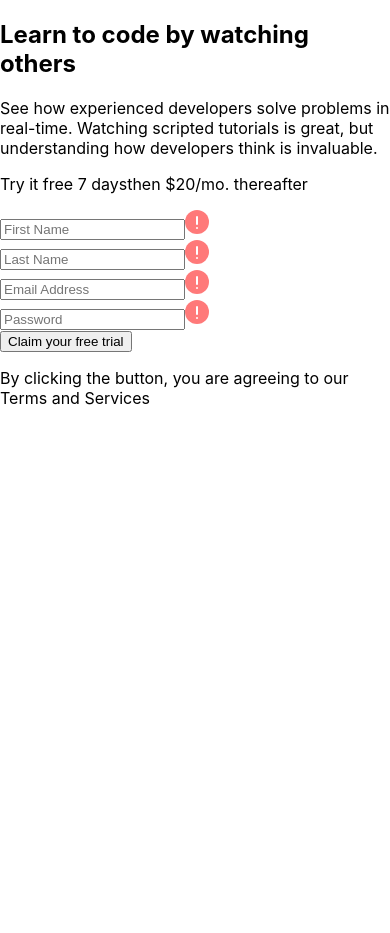
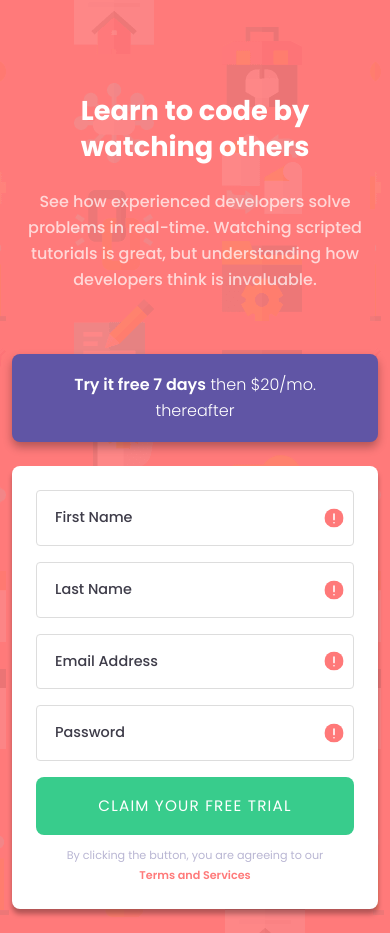
Before and after one commit to siavhnz/intro-with-signup, a React (Create React App) app: page / in a window 390 px wide. Before the commit the page ends 844 px from the top, so only its background shows below. Built offline with nearby package versions, Linux system fonts and the light colour scheme.

Commit message:
Mobile design added

```diff
--- a/public/index.html
+++ b/public/index.html
@@ -23,6 +23,7 @@
       Learn how to configure a non-root public URL by running `npm run build`.
     -->
     <title>Intro component with sign up form</title>
+    <link href="https://fonts.googleapis.com/css2?family=Poppins:wght@300;400;500;600;700&display=swap" rel="stylesheet">
   </head>
   <body>
     <noscript>You need to enable JavaScript to run this app.</noscript>
--- a/src/App.css
+++ b/src/App.css
@@ -1,38 +1,16 @@
-.App {
-  text-align: center;
+:root {
+  --primary-red: #ff7a7a;
+  --primary-green: #38cc8c;
+  --blue: #6055a5;
+  --grayish-blue: #b9b6d3;
+  --dark-blue: #3e3c49;
 }
 
-.App-logo {
-  height: 40vmin;
-  pointer-events: none;
-}
-
-@media (prefers-reduced-motion: no-preference) {
-  .App-logo {
-    animation: App-logo-spin infinite 20s linear;
-  }
-}
-
-.App-header {
-  background-color: #282c34;
+body {
+  background-color: var(--primary-red);
+  background-image: url("./images/bg-intro-mobile.png");
+  display: flex;
   min-height: 100vh;
-  display: flex;
-  flex-direction: column;
   align-items: center;
   justify-content: center;
-  font-size: calc(10px + 2vmin);
-  color: white;
 }
-
-.App-link {
-  color: #61dafb;
-}
-
-@keyframes App-logo-spin {
-  from {
-    transform: rotate(0deg);
-  }
-  to {
-    transform: rotate(360deg);
-  }
-}
--- a/src/components/Intro/Introductory.js
+++ b/src/components/Intro/Introductory.js
@@ -1,11 +1,12 @@
+import styleUtils from "./Introductory.module.css";
 import SignupForm from "./SignupForm";
 
 const Introductory = () => {
   return (
-    <article>
-      <div>
-        <h1>Learn to code by watching others</h1>
-        <p>
+    <article className={styleUtils.container}>
+      <div className={styleUtils.intro}>
+        <h1 className={styleUtils.title}>Learn to code by watching others</h1>
+        <p className={styleUtils.desc}>
           See how experienced developers solve problems in real-time. Watching
           scripted tutorials is great, but understanding how developers think is
           invaluable.
--- /dev/null
+++ b/src/components/Intro/Introductory.module.css
@@ -0,0 +1,26 @@
+
+.container {
+    margin: 1.5rem;
+    margin-top: 5.825rem;
+    max-width: 36rem;
+}
+
+.title {
+    font-size: 1.7rem;
+    line-height: 2.25rem;
+    font-weight: 700;
+    color:#fff;
+    text-align: center;
+    max-width: 15rem;
+    margin-left:auto;
+    margin-right:auto;
+}
+
+.desc {
+    font-size: 1rem;
+    line-height: 1.625rem;
+    font-weight: 500;
+    color: rgba(255, 255, 255, 0.7);
+    text-align: center;
+    margin-top: 1.5rem
+}
--- a/src/components/Intro/SignupForm.js
+++ b/src/components/Intro/SignupForm.js
@@ -1,24 +1,29 @@
+import styleUtils from "./SignupForm.module.css";
 import TextInput from "../Toolkit/TextInput";
 
 const SignupForm = () => {
   return (
-    <div>
-      <div>
+    <div className={styleUtils.signup}>
+      <div className={styleUtils["trial-message"]}>
         <p>
-          <span>Try it free 7 days</span>
-          <span>then $20/mo. thereafter</span>
+          <span className={styleUtils.bolder}>Try it free 7 days</span>
+          <span> then $20/mo. thereafter</span>
         </p>
       </div>
-      <form>
+      <form className={styleUtils.form}>
         <TextInput placeholder="First Name" type="text" />
         <TextInput placeholder="Last Name" type="text" />
         <TextInput placeholder="Email Address" type="text" />
         <TextInput placeholder="Password" type="password" />
-        <button aria-label="click to sign up for 7 days tial">
+        <button
+          className={styleUtils["submit-btn"]}
+          aria-label="click to sign up for 7 days tial"
+        >
           Claim your free trial
         </button>
-        <p>
-          By clicking the button, you are agreeing to our Terms and Services
+        <p className={styleUtils["terms-message"]}>
+          By clicking the button, you are agreeing to our
+          <span className={styleUtils.bolder}> Terms and Services</span>
         </p>
       </form>
     </div>
--- /dev/null
+++ b/src/components/Intro/SignupForm.module.css
@@ -0,0 +1,55 @@
+.signup {
+    margin-top: 3.825rem;
+}
+
+.trial-message {
+    font-size: 1rem;
+    font-weight: 300;
+    line-height: 1.625rem;
+    background-color: var(--blue);
+    color: #fff;
+    padding: 1.125rem 3rem;
+    text-align:center;
+    border-radius: 0.5rem;
+    box-shadow: 0px 5px 10px 0px rgba(0,0,0,0.3);
+}
+
+.trial-message .bolder {
+    font-weight: 600;
+}
+
+.form {
+    background-color: #fff;
+    margin-top: 1.5rem;
+    padding: 1.5rem;
+    border-radius: 0.5rem;
+    box-shadow: 0px 5px 5px 0px rgba(0,0,0,0.3);
+    display: flex;
+    flex-direction: column;
+    row-gap: 1rem;
+}
+
+.submit-btn {
+    background-color: var(--primary-green);
+    padding: 1.125rem;
+    color: #fff;
+    text-transform: uppercase;
+    border-radius: 0.5rem;
+    font-size:0.95rem;
+    letter-spacing: 0.075rem;
+}
+
+.terms-message {
+    font-size: 0.7rem;
+    text-align: center;
+    color: var(--grayish-blue);
+    padding-left: 1rem;
+    padding-right: 1rem;
+    margin-top: -0.375rem;
+    line-height: 1.25rem;
+}
+
+.terms-message .bolder {
+    color: var(--primary-red);
+    font-weight: 600;
+}
--- a/src/components/Toolkit/TextInput.js
+++ b/src/components/Toolkit/TextInput.js
@@ -1,10 +1,19 @@
+import styleUtils from "./TextInput.module.css";
 import { ReactComponent as ErrorIcon } from "../../images/icon-error.svg";
 
 const TextInput = ({ placeholder, type }) => {
   return (
-    <div>
-      <input type={type} placeholder={placeholder} />
-      <ErrorIcon focusable="false" aria-hidden="true" />
+    <div className={styleUtils.container}>
+      <input
+        className={styleUtils.input}
+        type={type}
+        placeholder={placeholder}
+      />
+      <ErrorIcon
+        className={styleUtils["error-icon"]}
+        focusable="false"
+        aria-hidden="true"
+      />
     </div>
   );
 };
--- /dev/null
+++ b/src/components/Toolkit/TextInput.module.css
@@ -0,0 +1,31 @@
+.container {
+    position: relative;
+    display: flex;
+    flex-direction: column;
+}
+
+.input {
+    font-size: 0.9rem;
+    font-weight: 500;
+    border: 1px solid #ddd;
+    border-radius: 0.25rem;
+    padding: 1rem 1.125rem;
+    color: var(--dark-blue);
+}
+
+.input::placeholder {
+    color: var(--dark-blue);
+}
+
+.input:active,
+.input:focus {
+    outline: none;
+    border-color: var(--grayish-blue);
+}
+
+.error-icon {
+    position: absolute;
+    right: 0.5rem;
+    bottom: 1rem;
+    transform: scale(0.8);
+}
--- a/src/index.css
+++ b/src/index.css
@@ -1,13 +1,355 @@
-body {
-  margin: 0;
-  font-family: -apple-system, BlinkMacSystemFont, 'Segoe UI', 'Roboto', 'Oxygen',
-    'Ubuntu', 'Cantarell', 'Fira Sans', 'Droid Sans', 'Helvetica Neue',
-    sans-serif;
-  -webkit-font-smoothing: antialiased;
-  -moz-osx-font-smoothing: grayscale;
+/*
+1. Prevent padding and border from affecting element width. (https://github.com/mozdevs/cssremedy/issues/4)
+2. Allow adding a border to an element by just adding a border-width. (https://github.com/tailwindcss/tailwindcss/pull/116)
+*/
+
+*,
+::before,
+::after {
+  box-sizing: border-box; /* 1 */
+  border-width: 0; /* 2 */
+  border-style: solid; /* 2 */
+  border-color: transparent /* 2 */
 }
 
-code {
-  font-family: source-code-pro, Menlo, Monaco, Consolas, 'Courier New',
-    monospace;
+/*
+1. Use a consistent sensible line-height in all browsers.
+2. Prevent adjustments of font size after orientation changes in iOS.
+3. Use a more readable tab size.
+4. Use the user's configured `sans` font-family by default.
+*/
+
+html {
+  line-height: 1.5; /* 1 */
+  -webkit-text-size-adjust: 100%; /* 2 */
+  -moz-tab-size: 4; /* 3 */
+  tab-size: 4; /* 3 */
+  font-family: 'Poppins', sans-serif;
 }
+
+/*
+1. Remove the margin in all browsers.
+2. Inherit line-height from `html` so users can set them as a class directly on the `html` element.
+*/
+
+body {
+  margin: 0; /* 1 */
+  line-height: inherit; /* 2 */
+}
+
+/*
+1. Add the correct height in Firefox.
+2. Correct the inheritance of border color in Firefox. (https://bugzilla.mozilla.org/show_bug.cgi?id=190655)
+3. Ensure horizontal rules are visible by default.
+*/
+
+hr {
+  height: 0; /* 1 */
+  color: inherit; /* 2 */
+  border-top-width: 1px; /* 3 */
+}
+
+/*
+Add the correct text decoration in Chrome, Edge, and Safari.
+*/
+
+abbr:where([title]) {
+  text-decoration: underline dotted;
+}
+
+/*
+Remove the default font size and weight for headings.
+*/
+
+h1,
+h2,
+h3,
+h4,
+h5,
+h6 {
+  font-size: inherit;
+  font-weight: inherit;
+}
+
+/*
+Reset links to optimize for opt-in styling instead of opt-out.
+*/
+
+a {
+  color: inherit;
+  text-decoration: inherit;
+}
+
+/*
+Add the correct font weight in Edge and Safari.
+*/
+
+b,
+strong {
+  font-weight: bolder;
+}
+
+/*
+1. Use the user's configured `mono` font family by default.
+2. Correct the odd `em` font sizing in all browsers.
+*/
+
+code,
+kbd,
+samp,
+pre {
+  font-family: ui-monospace, SFMono-Regular, Menlo, Monaco, Consolas, "Liberation Mono", "Courier New", monospace; /* 1 */
+  font-size: 1em; /* 2 */
+}
+
+/*
+Add the correct font size in all browsers.
+*/
+
+small {
+  font-size: 80%;
+}
+
+/*
+Prevent `sub` and `sup` elements from affecting the line height in all browsers.
+*/
+
+sub,
+sup {
+  font-size: 75%;
+  line-height: 0;
+  position: relative;
+  vertical-align: baseline;
+}
+
+sub {
+  bottom: -0.25em;
+}
+
+sup {
+  top: -0.5em;
+}
+
+/*
+1. Remove text indentation from table contents in Chrome and Safari. (https://bugs.chromium.org/p/chromium/issues/detail?id=999088, https://bugs.webkit.org/show_bug.cgi?id=201297)
+2. Correct table border color inheritance in all Chrome and Safari. (https://bugs.chromium.org/p/chromium/issues/detail?id=935729, https://bugs.webkit.org/show_bug.cgi?id=195016)
+3. Remove gaps between table borders by default.
+*/
+
+table {
+  text-indent: 0; /* 1 */
+  border-color: inherit; /* 2 */
+  border-collapse: collapse; /* 3 */
+}
+
+/*
+1. Change the font styles in all browsers.
+2. Remove the margin in Firefox and Safari.
+3. Remove default padding in all browsers.
+*/
+
+button,
+input,
+optgroup,
+select,
+textarea {
+  font-family: inherit; /* 1 */
+  font-size: 100%; /* 1 */
+  font-weight: inherit; /* 1 */
+  line-height: inherit; /* 1 */
+  color: inherit; /* 1 */
+  margin: 0; /* 2 */
+  padding: 0; /* 3 */
+}
+
+/*
+Remove the inheritance of text transform in Edge and Firefox.
+*/
+
+button,
+select {
+  text-transform: none;
+}
+
+/*
+1. Correct the inability to style clickable types in iOS and Safari.
+2. Remove default button styles.
+*/
+
+button,
+[type='button'],
+[type='reset'],
+[type='submit'] {
+  -webkit-appearance: button; /* 1 */
+  background-color: transparent; /* 2 */
+  background-image: none; /* 2 */
+}
+
+/*
+Use the modern Firefox focus style for all focusable elements.
+*/
+
+:-moz-focusring {
+  outline: auto;
+}
+
+/*
+Remove the additional `:invalid` styles in Firefox. (https://github.com/mozilla/gecko-dev/blob/2f9eacd9d3d995c937b4251a5557d95d494c9be1/layout/style/res/forms.css#L728-L737)
+*/
+
+:-moz-ui-invalid {
+  box-shadow: none;
+}
+
+/*
+Add the correct vertical alignment in Chrome and Firefox.
+*/
+
+progress {
+  vertical-align: baseline;
+}
+
+/*
+Correct the cursor style of increment and decrement buttons in Safari.
+*/
+
+::-webkit-inner-spin-button,
+::-webkit-outer-spin-button {
+  height: auto;
+}
+
+/*
+1. Correct the odd appearance in Chrome and Safari.
+2. Correct the outline style in Safari.
+*/
+
+[type='search'] {
+  -webkit-appearance: textfield; /* 1 */
+  outline-offset: -2px; /* 2 */
+}
+
+/*
+Remove the inner padding in Chrome and Safari on macOS.
+*/
+
+::-webkit-search-decoration {
+  -webkit-appearance: none;
+}
+
+/*
+1. Correct the inability to style clickable types in iOS and Safari.
+2. Change font properties to `inherit` in Safari.
+*/
+
+::-webkit-file-upload-button {
+  -webkit-appearance: button; /* 1 */
+  font: inherit; /* 2 */
+}
+
+/*
+Add the correct display in Chrome and Safari.
+*/
+
+summary {
+  display: list-item;
+}
+
+/*
+Removes the default spacing and border for appropriate elements.
+*/
+
+blockquote,
+dl,
+dd,
+h1,
+h2,
+h3,
+h4,
+h5,
+h6,
+hr,
+figure,
+p,
+pre {
+  margin: 0;
+}
+
+fieldset {
+  margin: 0;
+  padding: 0;
+}
+
+legend {
+  padding: 0;
+}
+
+ol,
+ul,
+menu {
+  list-style: none;
+  margin: 0;
+  padding: 0;
+}
+
+/*
+Prevent resizing textareas horizontally by default.
+*/
+
+textarea {
+  resize: vertical;
+}
+
+/*
+1. Reset the default placeholder opacity in Firefox. (https://github.com/tailwindlabs/tailwindcss/issues/3300)
+2. Set the default placeholder color to the user's configured gray 400 color.
+*/
+
+input::placeholder,
+textarea::placeholder {
+  opacity: 1; /* 1 */
+  color: #9ca3af; /* 2 */
+}
+
+/*
+Set the default cursor for buttons.
+*/
+
+button,
+[role="button"] {
+  cursor: pointer;
+}
+
+/*
+Make sure disabled buttons don't get the pointer cursor.
+*/
+:disabled {
+  cursor: default;
+}
+
+/*
+1. Make replaced elements `display: block` by default. (https://github.com/mozdevs/cssremedy/issues/14)
+2. Add `vertical-align: middle` to align replaced elements more sensibly by default. (https://github.com/jensimmons/cssremedy/issues/14#issuecomment-634934210)
+   This can trigger a poorly considered lint error in some tools but is included by design.
+*/
+
+img,
+svg,
+video,
+canvas,
+audio,
+iframe,
+embed,
+object {
+  display: block; /* 1 */
+  vertical-align: middle; /* 2 */
+}
+
+/*
+Constrain images and videos to the parent width and preserve their intrinsic aspect ratio. (https://github.com/mozdevs/cssremedy/issues/14)
+*/
+
+img,
+video {
+  max-width: 100%;
+  height: auto;
+}
```
Also changed, not shown: 1 other file (tests, documents, lock files or other folders).
